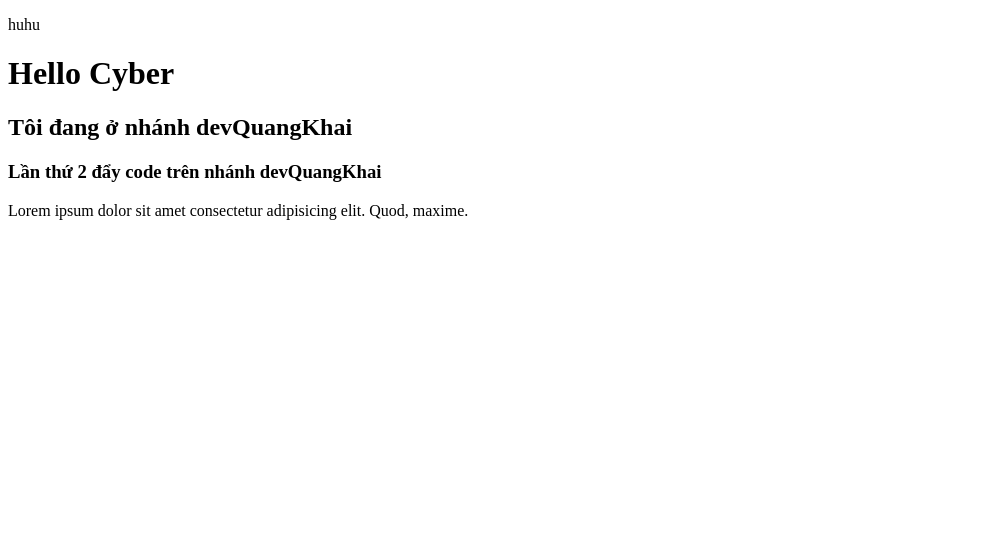
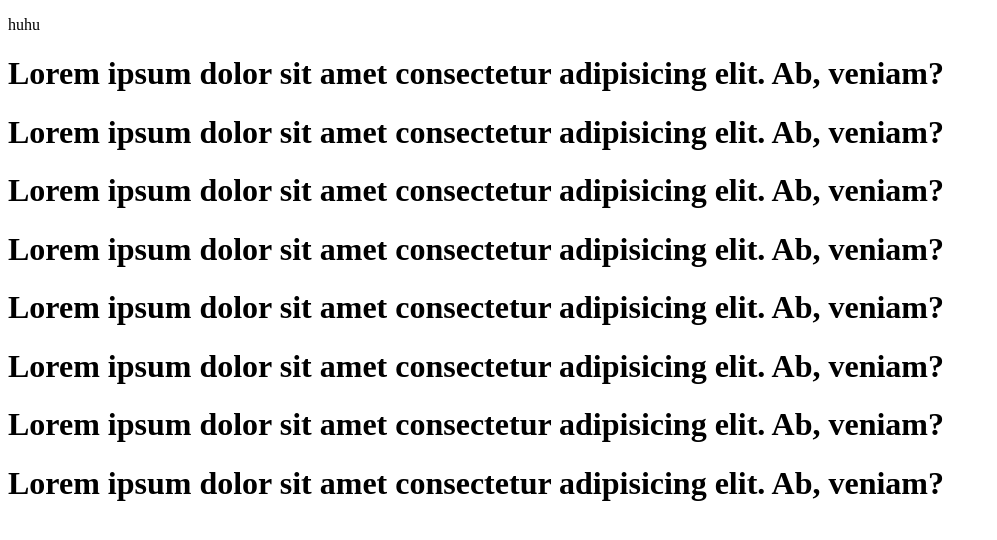
Before and after one commit to QuangKhai-dev/bc68_demogit, a plain HTML site: page index.html in a window 1280 px wide. Shown: the whole page, without its empty margins (0-997 px from the left). Drawn offline with Linux system fonts and the light colour scheme.

Commit message:
thay doi noi dung

```diff
--- a/index.html
+++ b/index.html
@@ -16,10 +16,16 @@
 </head>
 
 <body>
-  <h1>Hello Cyber</h1>
-  <h2>Tôi đang ở nhánh devQuangKhai</h2>
-  <h3>Lần thứ 2 đẩy code trên nhánh devQuangKhai</h3>
-  <p>Lorem ipsum dolor sit amet consectetur adipisicing elit. Quod, maxime.</p>
+  <div>
+    <h1>Lorem ipsum dolor sit amet consectetur adipisicing elit. Ab, veniam?</h1>
+    <h1>Lorem ipsum dolor sit amet consectetur adipisicing elit. Ab, veniam?</h1>
+    <h1>Lorem ipsum dolor sit amet consectetur adipisicing elit. Ab, veniam?</h1>
+    <h1>Lorem ipsum dolor sit amet consectetur adipisicing elit. Ab, veniam?</h1>
+    <h1>Lorem ipsum dolor sit amet consectetur adipisicing elit. Ab, veniam?</h1>
+    <h1>Lorem ipsum dolor sit amet consectetur adipisicing elit. Ab, veniam?</h1>
+    <h1>Lorem ipsum dolor sit amet consectetur adipisicing elit. Ab, veniam?</h1>
+    <h1>Lorem ipsum dolor sit amet consectetur adipisicing elit. Ab, veniam?</h1>
+  </div>
 </body>
 
 </html>
```
